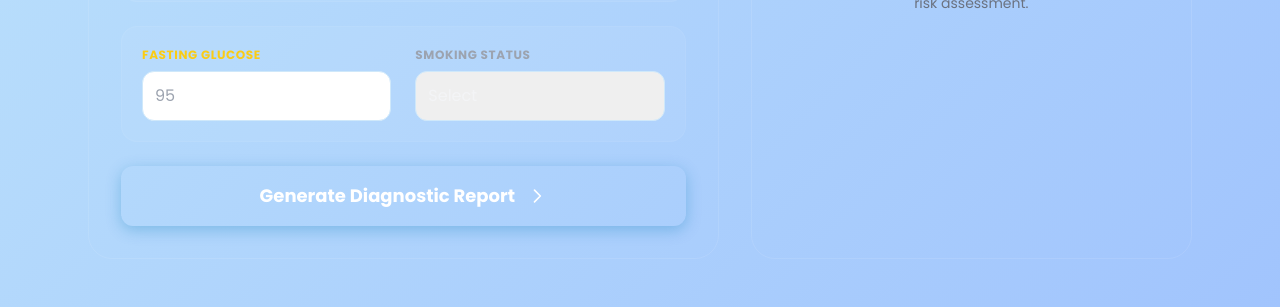
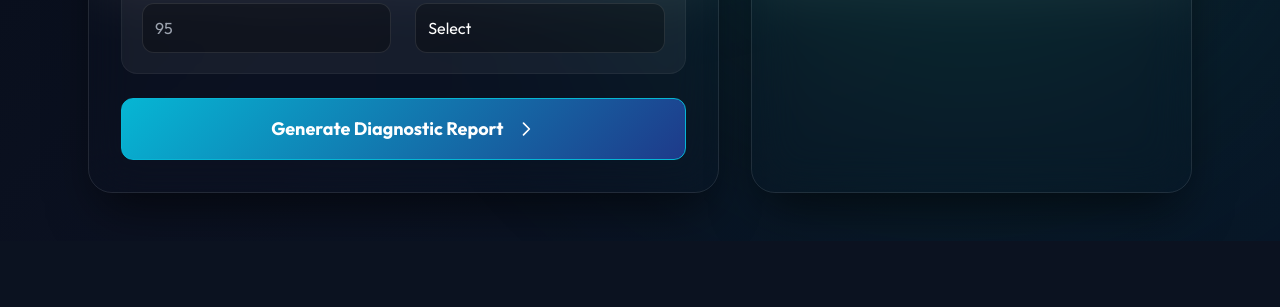
Before and after one commit to sroshans025/healthriskpredictor, a Flask app: page / in a window 1280 px wide. Shown: the part 801-1108 px from the top of the page. After the commit the page ends 997 px from the top, so only its background shows below. Run offline with Flask 3, Linux system fonts and the light colour scheme; some libraries are stand-ins or nearby versions.

Commit message:
Refactor CSS for improved styling and new components
Updated styles to enhance visual appearance and added new classes for custom inputs and buttons.

```diff
--- a/static/style.css
+++ b/static/style.css
@@ -1,131 +1,98 @@
-@import url("https://fonts.googleapis.com/css2?family=Poppins:wght@400;600;700&display=swap");
+body {
+    background: linear-gradient(135deg, #050b14, #0b1121, #081627);
+}
 
-body {
-  font-family: "Poppins", sans-serif;
-  background: linear-gradient(135deg, #c2e9fb, #a1c4fd);
-  color: #1a1a1a;
-  display: flex;
-  justify-content: center;
-  align-items: flex-start;
-  min-height: 100vh;
-  padding: 40px 15px;
+.glass-card {
+    background: var(--glassBg);
+    backdrop-filter: blur(24px);
+    -webkit-backdrop-filter: blur(24px);
+    box-shadow: 0 25px 50px -12px rgba(0, 0, 0, 0.6);
+}
+
+/* Custom Inputs */
+.custom-input {
+    background: rgba(0, 0, 0, 0.3);
+    border: 1px solid rgba(255, 255, 255, 0.1);
+    color: #fff;
+    transition: all 0.3s cubic-bezier(0.4, 0, 0.2, 1);
+}
+.custom-input:focus {
+    border-color: #06B6D4;
+    background: rgba(0, 0, 0, 0.5);
+    box-shadow: 0 0 15px rgba(6, 182, 212, 0.2);
+    outline: none;
+    transform: translateY(-1px);
+}
+
+/* Hide scrollbars but allow scroll */
+.custom-input::-webkit-outer-spin-button,
+.custom-input::-webkit-inner-spin-button {
+  -webkit-appearance: none;
   margin: 0;
 }
 
-.container {
-  background: rgba(255, 255, 255, 0.95);
-  border-radius: 20px;
-  padding: 30px 40px;
-  width: 100%;
-  max-width: 480px;
-  box-shadow: 0 10px 30px rgba(0, 0, 0, 0.15);
-  backdrop-filter: blur(10px);
-  animation: fadeIn 0.6s ease-out;
+/* Primary Button */
+.btn-glow {
+    background: linear-gradient(135deg, #06B6D4 0%, #1E3A8A 100%);
+    position: relative;
+    overflow: hidden;
+    transition: all 0.4s ease;
+    border: 1px solid #06B6D4;
+}
+.btn-glow::before {
+    content: '';
+    position: absolute;
+    top: 0; left: -100%;
+    width: 100%; height: 100%;
+    background: linear-gradient(90deg, transparent, rgba(255, 255, 255, 0.3), transparent);
+    transition: all 0.6s ease;
+}
+.btn-glow:hover::before { left: 100%; }
+.btn-glow:hover {
+    box-shadow: 0 0 25px rgba(6, 182, 212, 0.4);
+    transform: translateY(-2px);
 }
 
-h1 {
-  text-align: center;
-  color: #0077b6;
-  margin-bottom: 25px;
-  font-weight: 700;
-  letter-spacing: 0.5px;
+/* Animated Ambient Orbs */
+.bg-orb {
+    position: fixed;
+    border-radius: 50%;
+    filter: blur(120px);
+    z-index: -1;
+    opacity: 0.2;
 }
 
-.form-group {
-  margin-bottom: 18px;
+.orb-blue {
+    top: 0%;
+    left: 20%;
+    width: 50vw;
+    height: 50vw;
+    background: #06B6D4;
+    animation: drift 25s infinite alternate cubic-bezier(0.4, 0, 0.2, 1);
 }
 
-label {
-  display: block;
-  font-weight: 600;
-  margin-bottom: 6px;
-  color: #005b8f;
+.orb-emerald {
+    bottom: -10%;
+    right: 10%;
+    width: 40vw;
+    height: 40vw;
+    background: #10B981;
+    animation: drift 20s infinite alternate-reverse cubic-bezier(0.4, 0, 0.2, 1);
 }
 
-input,
-select {
-  width: 100%;
-  padding: 10px 12px;
-  border-radius: 10px;
-  border: 1px solid #cfe8fa;
-  font-size: 15px;
-  transition: all 0.3s ease;
+@keyframes drift {
+    0% { transform: translate(0, 0) scale(1); }
+    100% { transform: translate(60px, -40px) scale(1.2); }
 }
 
-input:focus,
-select:focus {
-  outline: none;
-  border-color: #0077b6;
-  box-shadow: 0 0 6px rgba(0, 119, 182, 0.4);
+@keyframes spin-reverse {
+    from { transform: rotate(360deg); }
+    to { transform: rotate(0deg); }
+}
+.animate-spin-reverse {
+    animation: spin-reverse 1.5s linear infinite;
 }
 
-button {
-  width: 100%;
-  padding: 12px;
-  background: linear-gradient(90deg, #0077b6, #00b4d8);
-  color: white;
-  border: none;
-  border-radius: 12px;
-  cursor: pointer;
-  font-size: 16px;
-  font-weight: 600;
-  letter-spacing: 0.3px;
-  box-shadow: 0 4px 15px rgba(0, 119, 182, 0.3);
-  transition: all 0.3s ease;
+.animate-pulse-slow {
+    animation: pulse 4s cubic-bezier(0.4, 0, 0.6, 1) infinite;
 }
-
-button:hover {
-  background: linear-gradient(90deg, #00b4d8, #0077b6);
-  transform: translateY(-1px);
-  box-shadow: 0 6px 20px rgba(0, 119, 182, 0.4);
-}
-
-#result {
-  margin-top: 25px;
-  padding: 20px;
-  background: #f0faff;
-  border-left: 5px solid #0077b6;
-  border-radius: 15px;
-  animation: fadeIn 0.6s ease-in;
-}
-
-#result h2 {
-  color: #005b8f;
-  margin-bottom: 15px;
-}
-
-#result p {
-  background: white;
-  padding: 10px 12px;
-  border-radius: 8px;
-  margin-bottom: 8px;
-  box-shadow: 0 2px 5px rgba(0, 0, 0, 0.05);
-  transition: 0.3s;
-}
-
-#result p:hover {
-  transform: scale(1.02);
-}
-
-.hidden {
-  display: none;
-}
-
-#loading {
-  text-align: center;
-  margin-top: 15px;
-  font-weight: 600;
-  color: #0077b6;
-  animation: pulse 1.2s infinite;
-}
-
-@keyframes pulse {
-  0% { opacity: 0.4; }
-  50% { opacity: 1; }
-  100% { opacity: 0.4; }
-}
-
-@keyframes fadeIn {
-  from { opacity: 0; transform: translateY(10px); }
-  to { opacity: 1; transform: translateY(0); }
-}
```
